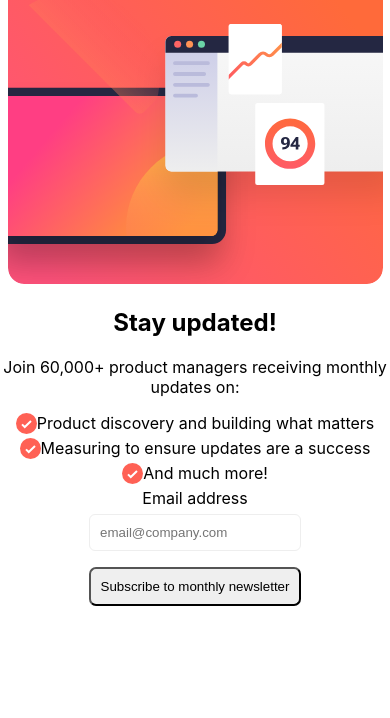
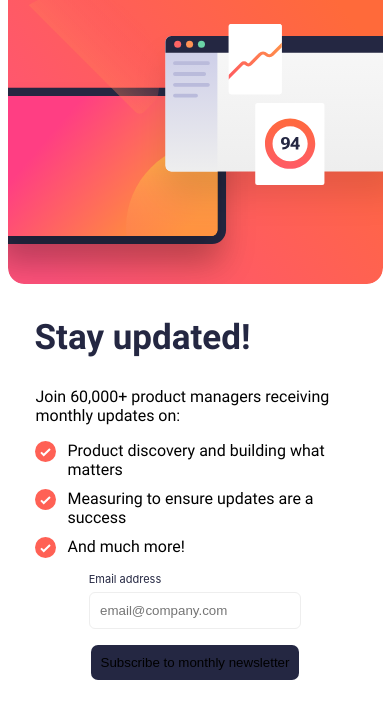
Before and after one commit to Dober09/newsletter, a React (Create React App) app: page / in a window 390 px wide. Shown: the top 718 px of the page. Built offline with nearby package versions, Linux system fonts and the light colour scheme.

Commit message:
done with mobile

```diff
--- a/src/App.css
+++ b/src/App.css
@@ -1,5 +1,8 @@
 .App {
   text-align: center;
+  /* border:  1px solid red; */
+  width:  379px;
+  margin: 0 auto;
 }
 
 .App-logo {
--- a/src/components/Footer.css
+++ b/src/components/Footer.css
@@ -2,6 +2,13 @@ footer form{
     display: flex;
     flex-direction: column;
     align-items: center;
+
+}
+
+label {
+    font-size: 11px;
+    margin-right: 140px;
+    color:hsl(234, 29%, 20%);
 
 }
 
@@ -18,4 +25,7 @@ form button{
     margin-top: 10px;
     padding:10px;
     border-radius: 7px;
+    background-color:hsl(234, 29%, 20%);
+    border: none;
+    cursor: pointer;
 }
--- a/src/components/Section.css
+++ b/src/components/Section.css
@@ -1,4 +1,39 @@
+@font-face {
+    font-family: initialFont;
+    src: url(../assets/fonts/Roboto-Bold.ttf);
+}
+
+@font-face {
+    font-family: secondFont;
+    src: url(../assets/fonts/Roboto-Regular.ttf);
+}
+
+section h2{
+font-family: initialFont;
+font-size: 35px;
+margin-right: 3em;
+color:hsl(234, 29%, 20%);
+}
+
+section p{
+    width: 320px;
+    text-align: left;
+    font-family: secondFont;
+    margin-left: 30px;
+}
+
 .list{
     display: flex;
-    justify-content: center;
+    justify-content:center;
+    margin: 10px;
 }
+
+.dot{
+    margin-inline: 12px;
+}
+
+.list .msg{
+    width: 300px;
+    text-align: left;
+    font-family: secondFont;
+}
--- a/src/components/Section.js
+++ b/src/components/Section.js
@@ -5,7 +5,7 @@ export default function Section(){
     const listOfInfo = data.map(item=>(
         <div className="list" key={item.id}>
             <div className="dot"><img src={dot} alt="dot" /></div>
-            <div className="list">{item.msg}</div>
+            <div className="msg">{item.msg}</div>
         </div>
     ))
     return(
```
